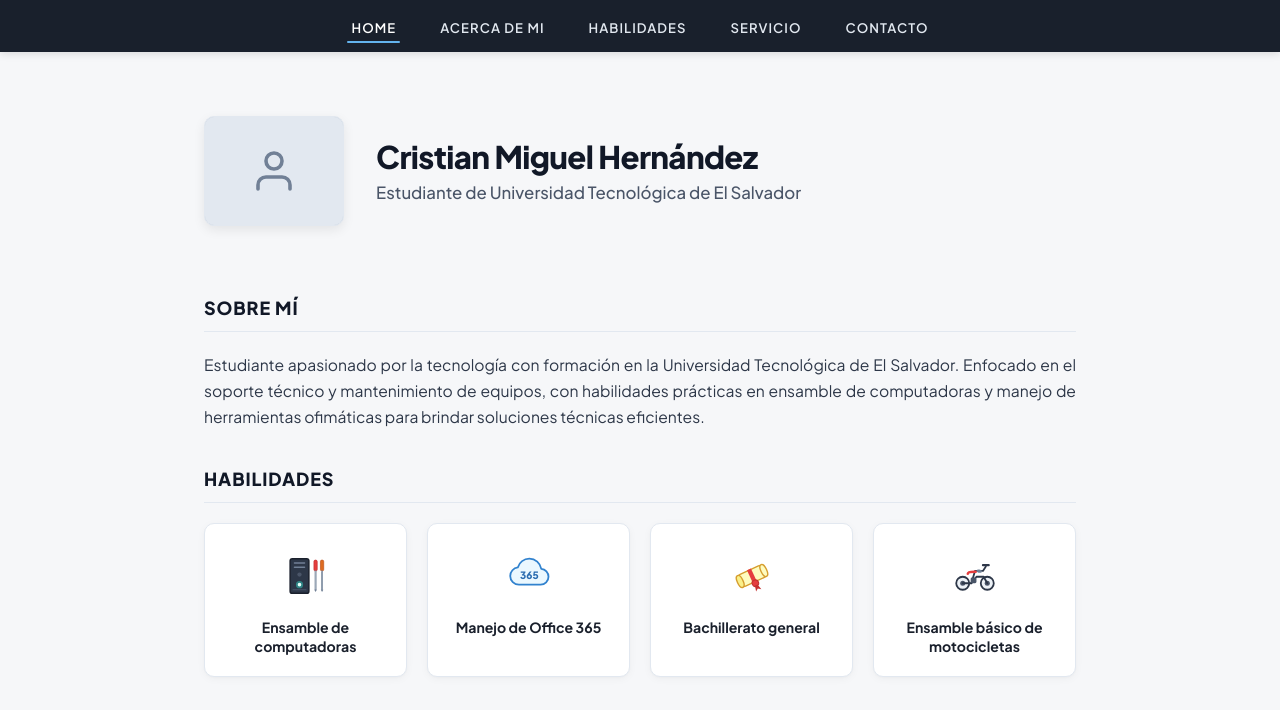
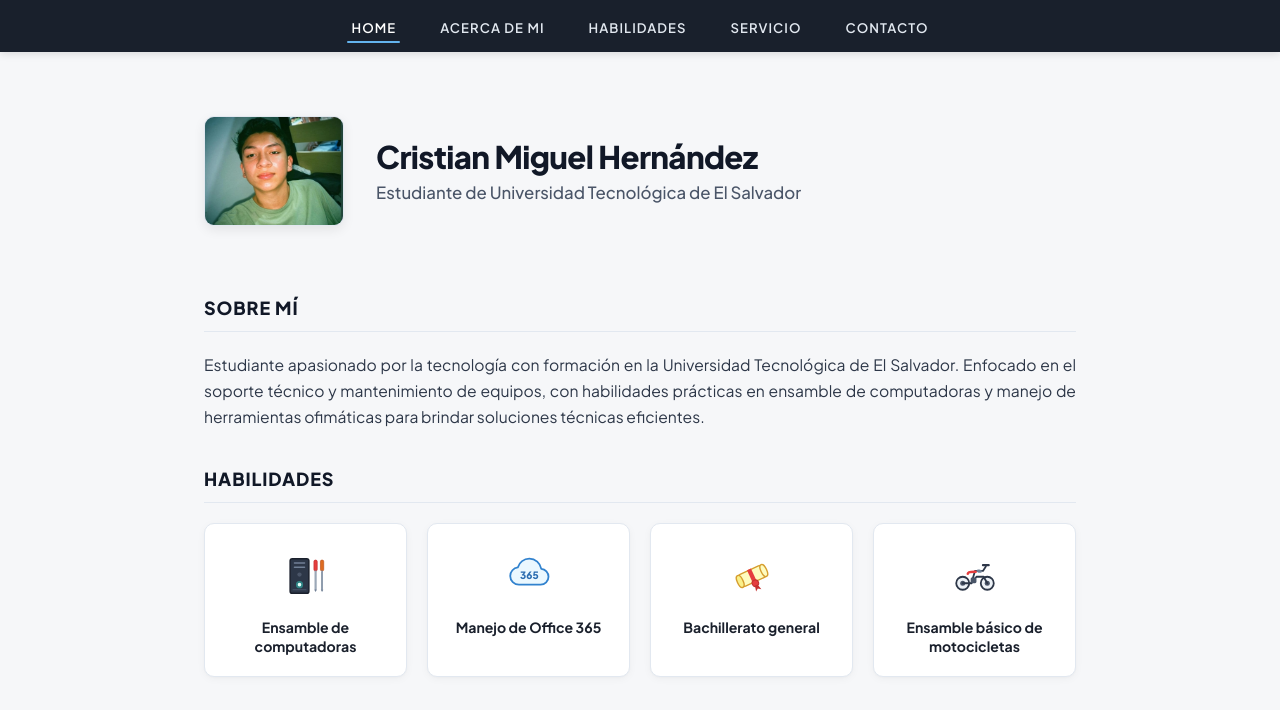
Before and after one commit to Crixx123/portafolio-cv, a plain HTML site: page index.html in a window 1280 px wide. Shown: the top 710 px of the page. Drawn offline with Linux system fonts and the light colour scheme.

Commit message:
Update index.html

```diff
--- a/index.html
+++ b/index.html
@@ -32,7 +32,7 @@
     <!-- Encabezado / Hero -->
     <section id="home" class="profile-header">
       <div class="avatar-wrapper">
-        <img src="assets/img/mi_foto2.jpeg" alt="Foto de perfil de Cristian Miguel Hernández" class="avatar-img" onerror="this.style.display='none'; document.getElementById('avatar-fallback').style.display='flex';">
+        <img src="mi_foto2.jpeg" alt="Foto de perfil de Cristian Miguel Hernández" class="avatar-img" onerror="this.style.display='none'; document.getElementById('avatar-fallback').style.display='flex';">
         <div id="avatar-fallback" class="avatar-fallback" style="display: none;">
           <svg viewBox="0 0 24 24" fill="none" stroke="currentColor" stroke-width="1.8" stroke-linecap="round" stroke-linejoin="round">
             <path d="M20 21v-2a4 4 0 0 0-4-4H8a4 4 0 0 0-4 4v2"></path>
```
